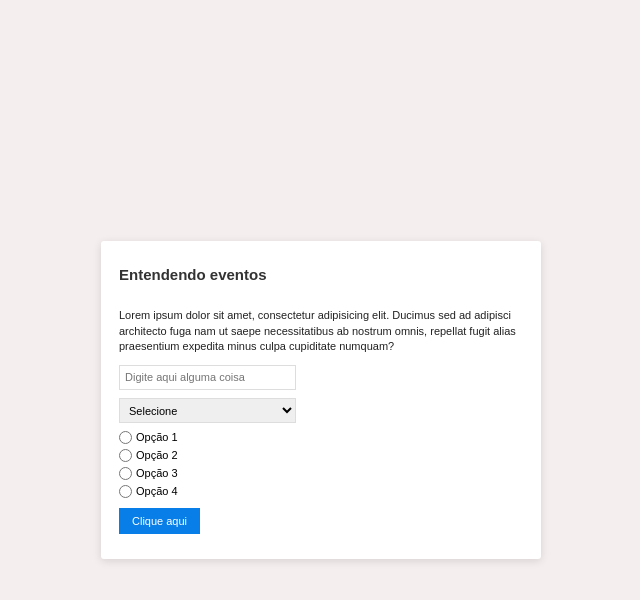
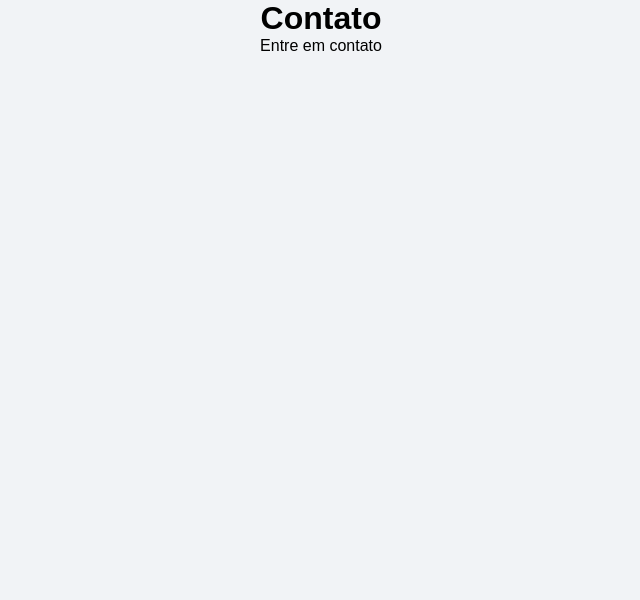
Before and after one commit to robber-AS/React-arquivo, a React (Create React App) app: page /contato in a window 1280 px wide. Shown: the top 600 px of the page, without its empty margins (319-959 px from the left). Built offline with nearby package versions, Linux system fonts and the light colour scheme.

Commit message:
robson navegação

```diff
--- a/package.json
+++ b/package.json
@@ -7,8 +7,7 @@
     "@testing-library/jest-dom": "^6.9.1",
     "@testing-library/react": "^16.3.2",
     "@testing-library/user-event": "^13.5.0",
-    "react": "^19.2.8",
-    "react-dom": "^19.2.8",
+    "react-router-dom": "^7.18.2",
     "react-scripts": "5.0.1",
     "web-vitals": "^2.1.4"
   },
--- a/src/App.js
+++ b/src/App.js
@@ -4,7 +4,7 @@ import './App.css';
 function App() {
   return (
     <div className="App">
-
+       <h1>Oi</h1>
     </div>
   );
 }
--- a/src/index.js
+++ b/src/index.js
@@ -4,11 +4,21 @@ import './index.css';
 import App from './App';
 import Eventos from './pages/eventos';
 import './pages/eventos/index.css';
+import Contato from './pages/contato';
+import './pages/contato/index.css';
+import { BrowserRouter,Routes,Route } from 'react-router-dom';
 
 
 const root = ReactDOM.createRoot(document.getElementById('root'));
 root.render(
   <React.StrictMode>
-    <Eventos />
+    <BrowserRouter>
+      <Routes>
+        <Route path='/' element={<App/>}/>
+        <Route path='/contato' element={<Contato/>}/>
+        <Route path='/eventos' element={<Eventos/>}/>
+      </Routes>
+
+    </BrowserRouter>
   </React.StrictMode>
 );
--- /dev/null
+++ b/src/pages/contato/index.css
@@ -0,0 +1,3 @@
+.pagina-contato {
+    text-align: center;
+}
--- /dev/null
+++ b/src/pages/contato/index.jsx
@@ -0,0 +1,15 @@
+import './index.css';
+
+export default function  Contato(){
+    return(
+
+        <div className='pagina-contato'>
+            <h1>Contato</h1>
+            <p>Entre em  contato</p>
+
+
+
+
+        </div>
+    );
+}
```
Also changed, not shown: 2 other files (tests, documents, lock files or other folders).
